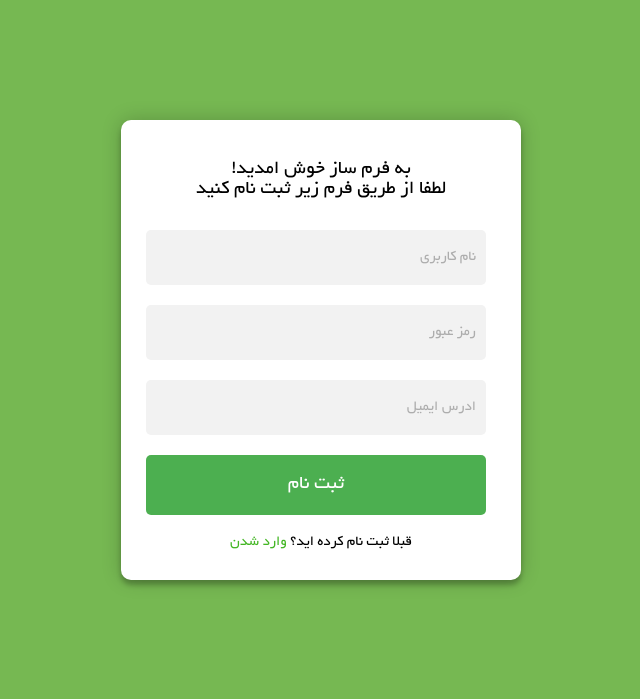
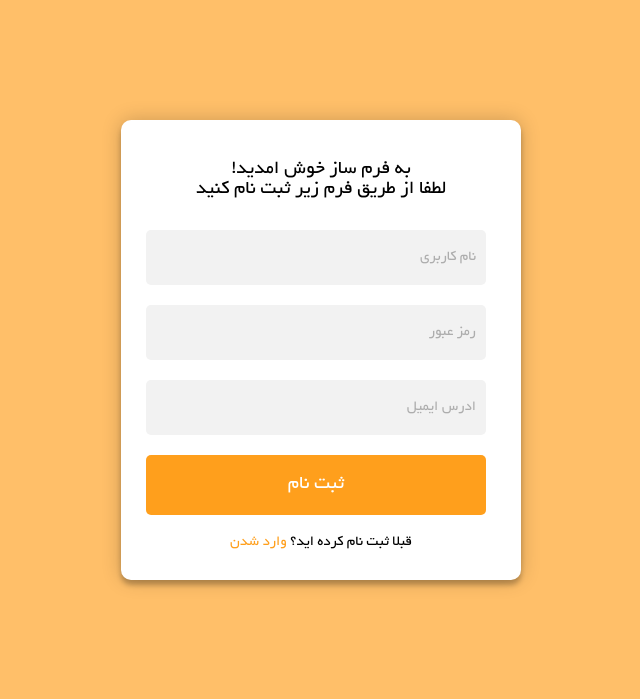
Before and after one commit to abolfazl328/pors-line, a Node server app: page /auth/register in a window 1280 px wide. Shown: the top 699 px of the page, without its empty margins (319-959 px from the left). Run offline with Node 20, Linux system fonts and the light colour scheme; some web fonts are replaced.

Commit message:
ui has been applid

```diff
--- a/pages/form_maker/form_maker.css
+++ b/pages/form_maker/form_maker.css
@@ -13,7 +13,7 @@
 	font-family: "Yekan";
 }
 body {
-	background-color: #76b852;
+	background-color: #FFBF69;
 	padding: 80px;
 }
 .message {
@@ -31,7 +31,7 @@ body {
 .btn {
 	padding: 10px 40px;
 	font-size: 22px;
-	background-color: #ffb703;
+	background-color: #FF9F1C;
 	box-shadow: rgba(0, 0, 0, 0.2) 0px 12px 28px 0px,
 		rgba(0, 0, 0, 0.1) 0px 2px 4px 0px,
 		rgba(255, 255, 255, 0.05) 0px 0px 0px 1px inset;
@@ -78,7 +78,7 @@ input[type="file"] {
 	margin: 10px 10px;
 	padding: 10px 30px;
 	border: none;
-	background-color: #ffb703;
+	background-color: #FF9F1C;
 	border-radius: 10px;
 	cursor: pointer;
 	float: left;
--- a/pages/form_maker/form_maker.html
+++ b/pages/form_maker/form_maker.html
@@ -4,10 +4,9 @@
 		<meta charset="UTF-8" />
 		<meta http-equiv="X-UA-Compatible" content="IE=edge" />
 		<meta name="viewport" content="width=device-width, initial-scale=1.0" />
-		<title>home</title>
+		<title>ساختن فرم</title>
 		<link rel="stylesheet" href="form_maker.css" />
 		<link rel="stylesheet" href="../../responsive/responsive.css" />
-
 	</head>
 	<body>
 		<div class="container">
@@ -39,7 +38,7 @@
 
 			<!-- form maker codes avalible in test.html -->
 
-			<br><br>
+			<br /><br />
 			<input class="submit-btn" type="submit" value="انتشار" />
 		</div>
 
--- a/pages/home/home.html
+++ b/pages/home/home.html
@@ -18,14 +18,14 @@
         <div class="row">
           <div class="col-lg-1">
             <img
-              src="../../images/logo.png"
+              src="../../images/logo2.png"
               alt=""
               height="40px"
-              width="100px"
+              width="130px"
             />
           </div>
           <div class="col-lg-5">
-            <div class="menu">
+            <div class="p-right10">
               <ul>
                 <li><a href="/home">خانه</a></li>
                 <li><a href="#">فرم ساز</a></li>
--- a/style/style.css
+++ b/style/style.css
@@ -13,7 +13,7 @@
 	font-family: "Yekan";
 }
 body {
-	background-color: #76b852;
+	background-color: #ffbf69;
 	padding: 120px;
 }
 .txt {
@@ -40,7 +40,7 @@ form input {
 	border-radius: 5px;
 }
 input[type="submit"] {
-	background-color: #4caf50;
+	background-color: #FF9F1C;
 	color: white;
 	-webkit-transition: all 0.3 ease;
 	transition: all 0.3 ease;
@@ -55,7 +55,7 @@ input[type="submit"] {
 }
 a.color {
 	text-decoration: none;
-	color: #43b624;
+	color: #FF9F1C;
 }
 ::placeholder {
 	color: #adadad;
--- a/survay ui/survay-ui.css
+++ b/survay ui/survay-ui.css
@@ -13,7 +13,7 @@
 	font-family: "Yekan";
 }
 body {
-	background-color: #76b852;
+	background-color: #FFBF69;
 	font-family: "Roboto", sans-serif;
 	padding: 100px;
 }
@@ -37,7 +37,7 @@ body {
 	padding: 10px 30px;
 	margin: 25px 0;
 	font-size: 25px;
-	background-color: #ffb703;
+	background-color: #FF9F1C;
 	box-shadow: rgba(0, 0, 0, 0.2) 0px 12px 28px 0px,
 		rgba(0, 0, 0, 0.1) 0px 2px 4px 0px,
 		rgba(255, 255, 255, 0.05) 0px 0px 0px 1px inset;
@@ -49,7 +49,7 @@ body {
 	padding: 5px 20px;
 	margin: 5px;
 	font-size: 20px;
-	background-color: #ffb703;
+	background-color: #FF9F1C;
 	box-shadow: rgba(0, 0, 0, 0.2) 0px 12px 28px 0px,
 		rgba(0, 0, 0, 0.1) 0px 2px 4px 0px,
 		rgba(255, 255, 255, 0.05) 0px 0px 0px 1px inset;
```
Also changed, not shown: pages/home/home.css (+3 -6 lines), images/logo2.png (added).
